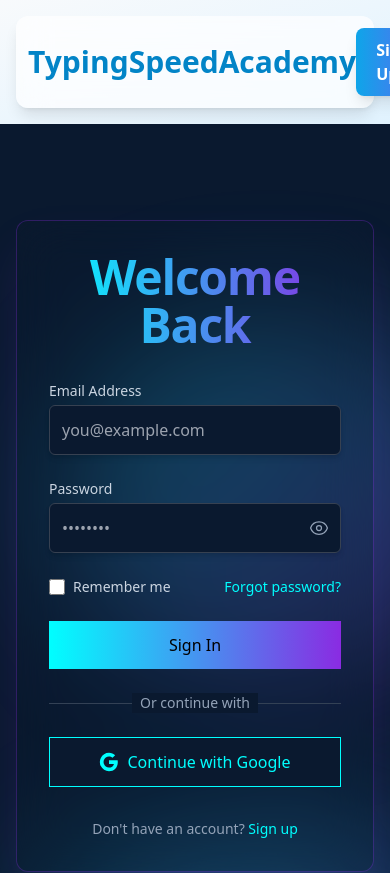
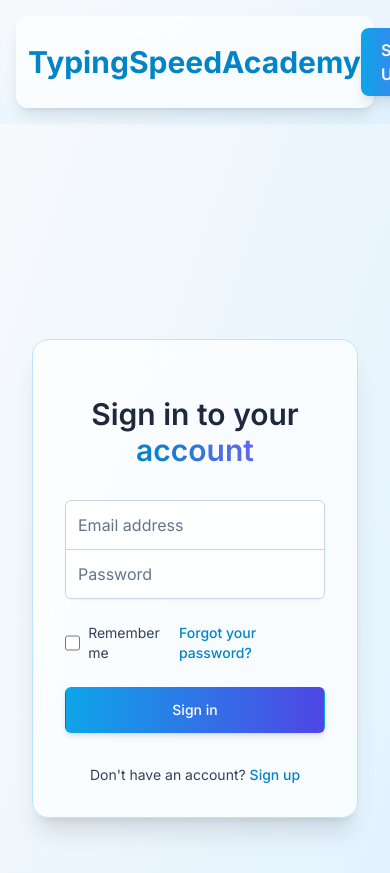
Before and after one commit to typingspeedacademy/typingspeedacadem, a Next.js app: page /login in a window 390 px wide. Shown: the top 873 px of the page. Built offline with nearby package versions, Linux system fonts and the light colour scheme.

Commit message:
Add files via upload

```diff
--- a/src/app/about-us/page.tsx
+++ b/src/app/about-us/page.tsx
@@ -3,39 +3,47 @@
 
 const AboutUsPage = () => {
   return (
-    <div className="container mx-auto px-6 py-12 min-h-screen bg-off-white text-dark-blue">
-      <h1 className="header-main mb-8 text-center">About TypingSpeedAcademy</h1>
-      <div className="max-w-3xl mx-auto bg-white p-8 rounded-lg shadow-lg">
-        <p className="text-lg text-gray-700 leading-relaxed mb-6">
+    <div className="container mx-auto px-6 py-12 min-h-screen">
+      <h1 className="text-4xl sm:text-5xl font-semibold text-center text-slate-800 mb-12">
+        About <span className="text-transparent bg-clip-text bg-gradient-to-r from-sky-600 to-indigo-500">TypingSpeedAcademy</span>
+      </h1>
+      <div className="max-w-3xl mx-auto bg-white/70 backdrop-blur-lg p-8 sm:p-10 rounded-2xl shadow-xl border border-sky-200">
+        <p className="text-lg text-slate-700 leading-relaxed mb-6">
           Welcome to TypingSpeedAcademy! Our mission is to provide a comprehensive and engaging platform for individuals of all skill levels to improve their typing speed and accuracy. We believe that proficient typing is a crucial skill in today's digital world, enhancing productivity and communication for students, professionals, and casual users alike.
         </p>
-        <h2 className="header-sub mb-4">Our Vision</h2>
-        <p className="text-lg text-gray-700 leading-relaxed mb-6">
+        <h2 className="text-2xl sm:text-3xl font-semibold text-slate-700 mb-4 mt-8">
+          Our <span className="text-transparent bg-clip-text bg-gradient-to-r from-sky-600 to-indigo-500">Vision</span>
+        </h2>
+        <p className="text-lg text-slate-700 leading-relaxed mb-6">
           We envision a world where everyone can type effortlessly and efficiently. TypingSpeedAcademy aims to be the go-to resource for typing education, offering innovative tools, personalized feedback, and a supportive community to help users achieve their typing goals.
         </p>
-        <h2 className="header-sub mb-4">What We Offer</h2>
-        <ul className="list-disc list-inside space-y-3 text-lg text-gray-700 leading-relaxed mb-6">
+        <h2 className="text-2xl sm:text-3xl font-semibold text-slate-700 mb-4 mt-8">
+          What We <span className="text-transparent bg-clip-text bg-gradient-to-r from-sky-600 to-indigo-500">Offer</span>
+        </h2>
+        <ul className="list-disc list-inside space-y-4 text-lg text-slate-700 leading-relaxed mb-6">
           <li>
-            <span className="font-semibold text-primary-blue">Interactive Lessons:</span> Our curriculum is designed to take you from beginner to expert with structured lessons, engaging exercises, and real-world typing scenarios.
+            <span className="font-semibold text-sky-600">Interactive Lessons:</span> Our curriculum is designed to take you from beginner to expert with structured lessons, engaging exercises, and real-world typing scenarios.
           </li>
           <li>
-            <span className="font-semibold text-primary-blue">Personalized Practice:</span> Tailor your practice sessions with various modes, including timed tests, specific key drills, and custom text challenges.
+            <span className="font-semibold text-sky-600">Personalized Practice:</span> Tailor your practice sessions with various modes, including timed tests, specific key drills, and custom text challenges.
           </li>
           <li>
-            <span className="font-semibold text-primary-blue">Progress Tracking:</span> Monitor your improvement with detailed statistics on your words per minute (WPM), accuracy, and error patterns.
+            <span className="font-semibold text-sky-600">Progress Tracking:</span> Monitor your improvement with detailed statistics on your words per minute (WPM), accuracy, and error patterns.
           </li>
           <li>
-            <span className="font-semibold text-primary-blue">Gamified Learning:</span> Earn badges, compete on leaderboards, and stay motivated with our fun and interactive approach to learning.
+            <span className="font-semibold text-sky-600">Gamified Learning:</span> Earn badges, compete on leaderboards, and stay motivated with our fun and interactive approach to learning.
           </li>
           <li>
-            <span className="font-semibold text-primary-blue">Supportive Community:</span> Connect with fellow learners, share tips, and celebrate milestones in our community forums.
+            <span className="font-semibold text-sky-600">Supportive Community:</span> Connect with fellow learners, share tips, and celebrate milestones in our community forums.
           </li>
         </ul>
-        <h2 className="header-sub mb-4">Our Team</h2>
-        <p className="text-lg text-gray-700 leading-relaxed mb-6">
+        <h2 className="text-2xl sm:text-3xl font-semibold text-slate-700 mb-4 mt-8">
+          Our <span className="text-transparent bg-clip-text bg-gradient-to-r from-sky-600 to-indigo-500">Team</span>
+        </h2>
+        <p className="text-lg text-slate-700 leading-relaxed mb-6">
           TypingSpeedAcademy was founded by a passionate team of educators, developers, and designers dedicated to creating the best possible typing tutor experience. We are constantly working to improve our platform and add new features based on user feedback and the latest educational research.
         </p>
-        <p className="text-lg text-gray-700 leading-relaxed">
+        <p className="text-lg text-slate-700 leading-relaxed">
           Thank you for choosing TypingSpeedAcademy. We're excited to help you on your journey to becoming a typing pro!
         </p>
       </div>
--- a/src/app/layout.tsx
+++ b/src/app/layout.tsx
@@ -19,9 +19,9 @@
 }) {
   return (
     <html lang="en">
-      <body>
+      <body className={`${inter.className} bg-gradient-to-br from-slate-50 to-sky-100 text-gray-700 min-h-screen flex flex-col`}>
         <Header />
-        <main>{children}</main>
+        <main className="flex-grow container mx-auto px-4 py-8">{children}</main>
         <Footer /> {/* Add the Footer component here */}
       </body>
     </html>
--- a/src/app/login/page.tsx
+++ b/src/app/login/page.tsx
@@ -3,218 +3,124 @@
 
 import React, { useState } from 'react';
 import Link from 'next/link';
-import { EyeIcon, EyeSlashIcon } from '@heroicons/react/24/outline';
-import { createClient } from '@/utils/supabase/client'; // Import Supabase client
-import { useRouter } from 'next/navigation'; // Import useRouter
-import { useEffect } from 'react'; // Import useEffect
-import type { User } from '@supabase/supabase-js'; // Import User type
-
-// A simple component for the subtle 3D animated background
-const AnimatedBackground = () => (
-  <div className="absolute inset-0 overflow-hidden z-0">
-    {[...Array(3)].map((_, i) => (
-      <div
-        key={i}
-        className={`absolute bg-gradient-to-br from-electric-blue/30 to-violet/30 rounded-full filter blur-3xl animate-pulse-slow`}
-        style={{
-          width: `${Math.random() * 300 + 200}px`,
-          height: `${Math.random() * 300 + 200}px`,
-          top: `${Math.random() * 100}%`,
-          left: `${Math.random() * 100}%`,
-          animationDelay: `${i * 1.5}s`,
-          animationDuration: `${Math.random() * 5 + 8}s`,
-        }}
-      />
-    ))}
-  </div>
-);
 
 const LoginPage = () => {
   const [email, setEmail] = useState('');
   const [password, setPassword] = useState('');
-  const [showPassword, setShowPassword] = useState(false);
-  const [error, setError] = useState<string | null>(null); // State for error messages
-  const [message, setMessage] = useState<string | null>(null); // State for success messages
-  const supabase = createClient(); // Initialize Supabase client
-  const router = useRouter(); // Initialize useRouter
-  const [user, setUser] = useState<User | null>(null); // State for user session
-
-  useEffect(() => {
-    const getUser = async () => {
-      const { data } = await supabase.auth.getUser();
-      if (data.user) {
-        setUser(data.user);
-        router.push('/dashboard'); // Redirect to dashboard if user is already logged in
-      }
-    };
-    getUser();
-  }, [supabase, router]);
+  const [error, setError] = useState('');
 
   const handleSubmit = async (e: React.FormEvent) => {
     e.preventDefault();
-    setError(null); // Clear previous errors
-    setMessage(null); // Clear previous messages
-    console.log('Login attempt with:', { email, password });
-
-    const { data, error: signInError } = await supabase.auth.signInWithPassword({
-      email,
-      password,
-    });
-
-    console.log('Supabase login data:', data);
-    console.log('Supabase login error object:', signInError);
-
-    if (signInError) {
-      console.error('Supabase login error:', signInError);
-      setError(signInError.message || 'Failed to login. Please check your credentials.');
+    setError('');
+    // Basic validation
+    if (!email || !password) {
+      setError('Please enter both email and password.');
       return;
     }
-
-    if (data.user) {
-      console.log('Login successful, user:', data.user);
-      setUser(data.user); // Set user state
-      setMessage('Login successful! Redirecting...');
-      // Redirect to dashboard or another page upon successful login
-      router.push('/dashboard'); // Example redirect
-    } else {
-      // This case should ideally not be reached if signInError is null and data.user is null
-      // but as a fallback:
-      setError('Login failed. Please try again.');
-    }
+    // TODO: Implement actual login logic here
+    console.log('Login attempt with:', { email, password });
+    // Simulate API call
+    await new Promise(resolve => setTimeout(resolve, 1000));
+    // setError('Login failed. Please check your credentials.'); // Example error
+    // On success, redirect or update UI
   };
 
   return (
-    <div className="min-h-screen flex flex-col items-center justify-center bg-dark-navy p-4 relative overflow-hidden">
-      <AnimatedBackground />
-      <div className="relative z-10 glass-panel border border-violet/30 p-8 sm:p-10 md:p-12 rounded-xl shadow-2xl shadow-violet/20 w-full max-w-md">
-        <h1 className="header-main text-center mb-8 bg-clip-text text-transparent bg-gradient-to-r from-electric-blue to-violet">
-          Welcome Back
-        </h1>
-        {error && (
-          <div className="mb-4 p-3 bg-red-500/20 border border-red-700 text-red-300 rounded-md text-sm">
-            {error}
+    <div className="min-h-screen flex flex-col items-center justify-center px-4 sm:px-6 lg:px-8">
+      <div className="max-w-md w-full space-y-8 bg-white/70 backdrop-blur-lg p-8 sm:p-10 rounded-2xl shadow-xl border border-sky-200">
+        <div>
+          <h2 className="mt-6 text-center text-3xl sm:text-4xl font-semibold text-slate-800">
+            Sign in to your <span className="text-transparent bg-clip-text bg-gradient-to-r from-sky-600 to-indigo-500">account</span>
+          </h2>
         </div>
-        )}
-        {message && (
-          <div className="mb-4 p-3 bg-green-500/20 border border-green-700 text-green-300 rounded-md text-sm">
-            {message}
-          </div>
-        )}
-        <form onSubmit={handleSubmit} className="space-y-6">
+        <form className="mt-8 space-y-6" onSubmit={handleSubmit}>
+          <input type="hidden" name="remember" defaultValue="true" />
+          <div className="rounded-md shadow-sm -space-y-px">
             <div>
-            <label htmlFor="email" className="block text-sm font-medium text-slate-300 mb-1">
-              Email Address
+              <label htmlFor="email-address" className="sr-only">
+                Email address
               </label>
               <input
+                id="email-address"
+                name="email"
                 type="email"
-              id="email"
-              name="email"
+                autoComplete="email"
+                required
+                className="appearance-none rounded-none relative block w-full px-3 py-3 border border-slate-300 placeholder-slate-500 text-slate-900 rounded-t-md focus:outline-none focus:ring-sky-500 focus:border-sky-500 focus:z-10 sm:text-sm bg-white/80"
+                placeholder="Email address"
                 value={email}
                 onChange={(e) => setEmail(e.target.value)}
-              required
-              className="input-glow mt-1 block w-full"
-              placeholder="you@example.com"
               />
             </div>
             <div>
-            <label htmlFor="password" className="block text-sm font-medium text-slate-300 mb-1">
+              <label htmlFor="password" className="sr-only">
                 Password
               </label>
-            <div className="relative">
               <input
-                type={showPassword ? 'text' : 'password'}
                 id="password"
                 name="password"
+                type="password"
+                autoComplete="current-password"
+                required
+                className="appearance-none rounded-none relative block w-full px-3 py-3 border border-slate-300 placeholder-slate-500 text-slate-900 rounded-b-md focus:outline-none focus:ring-sky-500 focus:border-sky-500 focus:z-10 sm:text-sm bg-white/80"
+                placeholder="Password"
                 value={password}
                 onChange={(e) => setPassword(e.target.value)}
-                required
-                className="input-glow mt-1 block w-full pr-10"
-                placeholder="••••••••"
               />
-              <button
-                type="button"
-                onClick={() => setShowPassword(!showPassword)}
-                className="absolute inset-y-0 right-0 pr-3 flex items-center text-slate-400 hover:text-electric-blue"
-              >
-                {showPassword ? (
-                  <EyeSlashIcon className="h-5 w-5" />
-                ) : (
-                  <EyeIcon className="h-5 w-5" />
-                )}
-              </button>
             </div>
           </div>
+
+          {error && (
+            <p className="text-sm text-red-600 text-center">
+              {error}
+            </p>
+          )}
+
           <div className="flex items-center justify-between">
             <div className="flex items-center">
               <input
                 id="remember-me"
                 name="remember-me"
                 type="checkbox"
-                className="h-4 w-4 text-electric-blue focus:ring-violet border-slate-600 rounded bg-slate-700"
+                className="h-4 w-4 text-sky-600 focus:ring-sky-500 border-slate-300 rounded"
               />
-              <label htmlFor="remember-me" className="ml-2 block text-sm text-slate-300">
+              <label htmlFor="remember-me" className="ml-2 block text-sm text-slate-700">
                 Remember me
               </label>
             </div>
+
             <div className="text-sm">
               <Link href="/forgot-password" legacyBehavior>
-                <a className="font-medium text-electric-blue hover:text-violet">
-                  Forgot password?
+                <a className="font-medium text-sky-600 hover:text-sky-500">
+                  Forgot your password?
                 </a>
               </Link>
-            </div>
-          </div>
-          <div>
-            <button
-              type="submit"
-              className="w-full btn-primary py-3 text-base group"
-            >
-              Sign In
-            </button>
-          </div>
-        </form>
-
-        <div className="relative my-6">
-          <div className="absolute inset-0 flex items-center" aria-hidden="true">
-            <div className="w-full border-t border-slate-700" />
-          </div>
-          <div className="relative flex justify-center text-sm">
-            <span className="px-2 bg-dark-navy text-slate-400">Or continue with</span>
             </div>
           </div>
 
           <div>
             <button
-            type="button"
-            // onClick={() => signIn('google')} // Example for NextAuth.js Google provider
-            className="w-full btn-secondary py-3 text-base flex items-center justify-center group"
+              type="submit"
+              className="group relative w-full flex justify-center py-3 px-4 border border-transparent text-sm font-medium rounded-md text-white bg-gradient-to-r from-sky-500 to-indigo-600 hover:from-sky-600 hover:to-indigo-700 focus:outline-none focus:ring-2 focus:ring-offset-2 focus:ring-indigo-500 transition-all duration-150 ease-in-out shadow-md hover:shadow-lg"
             >
-            <svg className="h-5 w-5 mr-2 group-hover:animate-pulse" fill="currentColor" viewBox="0 0 24 24" aria-hidden="true">
-              <path d="M22.56 12.25c0-.78-.07-1.53-.2-2.25H12v4.26h5.92c-.26 1.37-1.04 2.53-2.21 3.31v2.77h3.57c2.08-1.92 3.28-4.74 3.28-8.09z" />
-              <path d="M12 23c2.97 0 5.46-.98 7.28-2.66l-3.57-2.77c-.98.66-2.23 1.06-3.71 1.06-2.86 0-5.29-1.93-6.16-4.53H2.18v2.84C3.99 20.53 7.7 23 12 23z" />
-              <path d="M5.84 14.09c-.22-.66-.35-1.36-.35-2.09s.13-1.43.35-2.09V7.07H2.18C1.43 8.55 1 10.22 1 12s.43 3.45 1.18 4.93l2.85-2.22.81-.62z" />
-              <path d="M12 5.38c1.62 0 3.06.56 4.21 1.64l3.15-3.15C17.45 2.09 14.97 1 12 1 7.7 1 3.99 3.47 2.18 7.07l3.66 2.84c.87-2.6 3.3-4.53 6.16-4.53z" />
-            </svg>
-            Continue with Google
+              Sign in
             </button>
           </div>
+        </form>
 
-        <p className="mt-8 text-center text-sm text-slate-400">
-          Don&apos;t have an account?{' '}
+        <div className="mt-6">
+          <p className="text-sm text-center text-slate-700">
+            Don't have an account?{' '}
             <Link href="/signup" legacyBehavior>
-            <a className="font-medium text-electric-blue hover:text-violet">
+              <a className="font-medium text-sky-600 hover:text-sky-500">
                 Sign up
               </a>
             </Link>
           </p>
         </div>
       </div>
+    </div>
   );
 };
 
 export default LoginPage;
-
-// If user is already identified, prevent rendering the login form (optional, as redirect handles it)
-// if (user) {
-//   return null; // Or a loading spinner, or a message like "Redirecting..."
-// }
--- a/src/app/typing-test/page.tsx
+++ b/src/app/typing-test/page.tsx
@@ -27,62 +27,135 @@
   },
 ];
 
-export default function TypingTestPage() {
+import TypingArea from '@/components/TypingArea';
+import StatsDisplay from '@/components/StatsDisplay';
+import SettingsPanel from '@/components/SettingsPanel';
+import { sampleTexts } from '@/data/sampleTexts';
+
+const TypingTestPage = () => {
+  const [text, setText] = useState(sampleTexts[0].text);
+  const [userInput, setUserInput] = useState('');
+  const [startTime, setStartTime] = useState<number | null>(null);
+  const [endTime, setEndTime] = useState<number | null>(null);
+  const [errors, setErrors] = useState(0);
+  const [testActive, setTestActive] = useState(false);
+  const [testCompleted, setTestCompleted] = useState(false);
+
+  const [duration, setDuration] = useState(60); // seconds
+  const [difficulty, setDifficulty] = useState('medium');
+
+  const handleInputChange = (e: React.ChangeEvent<HTMLTextAreaElement>) => {
+    if (!testActive && !testCompleted) {
+      startTest();
+    }
+    if (testActive && !testCompleted) {
+      setUserInput(e.target.value);
+      // Basic error checking (can be more sophisticated)
+      let currentErrors = 0;
+      for (let i = 0; i < e.target.value.length; i++) {
+        if (e.target.value[i] !== text[i]) {
+          currentErrors++;
+        }
+      }
+      setErrors(currentErrors);
+
+      if (e.target.value.length === text.length) {
+        endTest();
+      }
+    }
+  };
+
+  const startTest = () => {
+    setUserInput('');
+    setErrors(0);
+    setStartTime(Date.now());
+    setEndTime(null);
+    setTestActive(true);
+    setTestCompleted(false);
+  };
+
+  const endTest = () => {
+    setEndTime(Date.now());
+    setTestActive(false);
+    setTestCompleted(true);
+  };
+
+  const calculateWPM = () => {
+    if (!startTime || !endTime || text.length === 0) return 0;
+    const timeTakenMinutes = (endTime - startTime) / 60000;
+    const wordsTyped = text.split(' ').length;
+    // Prevent division by zero if timeTakenMinutes is very small or zero
+    if (timeTakenMinutes <= 0) return 0;
+    return Math.round(wordsTyped / timeTakenMinutes);
+  };
+
+  const calculateAccuracy = () => {
+    if (text.length === 0) return 100;
+    const correctChars = text.length - errors;
+    return Math.round((correctChars / text.length) * 100);
+  };
+
+  const resetTest = () => {
+    // Select a new random text or based on difficulty
+    const newText = sampleTexts[Math.floor(Math.random() * sampleTexts.length)].text;
+    setText(newText);
+    setUserInput('');
+    setStartTime(null);
+    setEndTime(null);
+    setErrors(0);
+    setTestActive(false);
+    setTestCompleted(false);
+  };
+
+  const handleSettingsChange = (newDuration: number, newDifficulty: string) => {
+    setDuration(newDuration);
+    setDifficulty(newDifficulty);
+    // Potentially fetch new text based on difficulty
+    resetTest(); // Reset test with new settings
+  };
 
   return (
-    <div className="min-h-screen bg-gradient-to-br from-dark-navy via-black to-violet text-subtle-white flex flex-col items-center justify-center p-4 sm:p-8">
-      <main className="relative z-10 container mx-auto max-w-3xl w-full glass-panel p-6 sm:p-10 border border-violet/50 shadow-xl shadow-violet/20 rounded-lg">
+    <div className="container mx-auto px-4 sm:px-6 py-8 sm:py-12 min-h-screen flex flex-col items-center">
+      <h1 className="text-4xl sm:text-5xl font-semibold text-center text-slate-800 mb-8 sm:mb-12">
+        Typing <span className="text-transparent bg-clip-text bg-gradient-to-r from-sky-600 to-indigo-500">Challenge</span>
+      </h1>
 
-        <div className="mb-12 text-center">
-          <h2 className="text-3xl font-bold text-electric-blue animate-pulse mb-2">
-            Start Your Typing Journey!
-          </h2>
-          <p className="text-slate-300 mb-6">
-            Test your speed, accuracy, and improve your skills. Here's what you can do:
-          </p>
+      <div className="w-full max-w-3xl bg-white/70 backdrop-blur-lg p-6 sm:p-8 rounded-2xl shadow-xl border border-sky-200 mb-8">
+        <SettingsPanel
+          onSettingsChange={handleSettingsChange}
+          currentDuration={duration}
+          currentDifficulty={difficulty}
+        />
+      </div>
+
+      <div className="w-full max-w-3xl bg-white/70 backdrop-blur-lg p-6 sm:p-8 rounded-2xl shadow-xl border border-sky-200 mb-8">
+        <TypingArea
+          textToType={text}
+          userInput={userInput}
+          onInputChange={handleInputChange}
+          disabled={testCompleted || !testActive && userInput.length > 0} // Disable if completed or if started but not active (e.g. after reset)
+        />
+      </div>
+
+      {(testActive || testCompleted) && (
+        <div className="w-full max-w-3xl bg-white/70 backdrop-blur-lg p-6 sm:p-8 rounded-2xl shadow-xl border border-sky-200 mb-8">
+          <StatsDisplay
+            wpm={calculateWPM()}
+            accuracy={calculateAccuracy()}
+            errors={errors}
+            timeElapsed={startTime && endTime ? ((endTime - startTime) / 1000) : (startTime ? (Date.now() - startTime) / 1000 : 0)}
+          />
         </div>
+      )}
 
-        <div className="grid grid-cols-1 md:grid-cols-2 gap-6 mb-12">
-          {freeTierFeatures.map((feature) => (
-            <div
-              key={feature.name}
-              className="glass-panel p-6 flex flex-col items-start border border-electric-blue/30 hover:border-electric-blue/70 transition-all duration-300 ease-in-out transform hover:scale-105"
-            >
-              <feature.icon className="h-10 w-10 text-electric-blue mb-4" aria-hidden="true" />
-              <h3 className="text-xl font-semibold text-subtle-white mb-2">{feature.name}</h3>
-              <p className="text-slate-400 text-sm leading-relaxed">{feature.description}</p>
-            </div>
-          ))}
-        </div>
-
-        <div className="text-center mb-12">
-          <h1 className="header-main text-center mb-4 bg-clip-text text-transparent bg-gradient-to-r from-electric-blue to-violet">
-            Ready to Test Your Skills?
-          </h1>
-          <p className="text-slate-300 mb-6 text-lg">
-            Click the button below to start the typing exercise.
-          </p>
-          <Link href="/typing-test/typing-exercise" legacyBehavior>
-            <a className="inline-flex items-center justify-center px-8 py-4 text-xl font-semibold text-white bg-gradient-to-r from-electric-blue to-violet rounded-lg shadow-lg hover:from-electric-blue/90 hover:to-violet/90 transition-all duration-300 ease-in-out transform hover:scale-105 focus:outline-none focus:ring-2 focus:ring-violet-500 focus:ring-opacity-50 group">
-              Start Typing Exercise
-              <ChevronRightIcon className="ml-2 h-6 w-6 transition-transform duration-300 group-hover:translate-x-1" />
-            </a>
-          </Link>
-        </div>
-
-        <div className="mt-12 text-center border-t border-violet/30 pt-8">
-          <p className="text-slate-300 mb-6 text-lg">
-            Ready to unlock your full potential? Our Premium plan offers advanced features, personalized training, and an ad-free experience.
-          </p>
-          <Link href="/paid-courses" legacyBehavior>
-            <a className="inline-flex items-center justify-center px-6 py-3 text-lg font-medium text-white bg-gradient-to-r from-green-400 to-cyan-500 rounded-lg shadow-md hover:from-green-500 hover:to-cyan-600 transition-all duration-300 ease-in-out transform hover:scale-105 focus:outline-none focus:ring-2 focus:ring-cyan-500 focus:ring-opacity-50 group">
-              Explore Premium Courses
-              <ChevronRightIcon className="ml-2 h-5 w-5 transition-transform duration-300 group-hover:translate-x-1" />
-            </a>
-          </Link>
-        </div>
-
-      </main>
+      <button
+        onClick={resetTest}
+        className="px-8 py-3 bg-gradient-to-r from-sky-500 to-indigo-600 hover:from-sky-600 hover:to-indigo-700 text-white font-semibold rounded-lg shadow-md hover:shadow-lg transition-all duration-150 ease-in-out text-lg"
+      >
+        {testCompleted ? 'Try Another Text' : (testActive || userInput.length > 0 ? 'Reset Test' : 'Start Test')}
+      </button>
     </div>
   );
-}
+};
+
+export default TypingTestPage;
```
Lines whose indentation alone changed are shown as unchanged.
